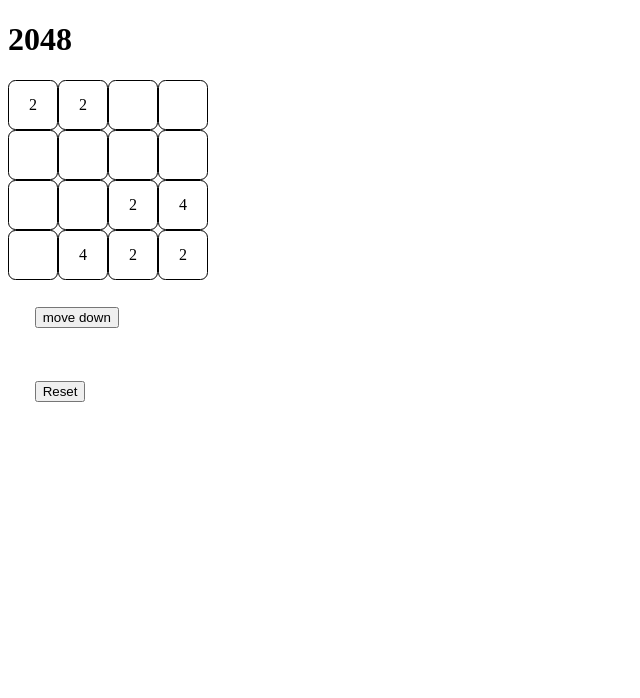
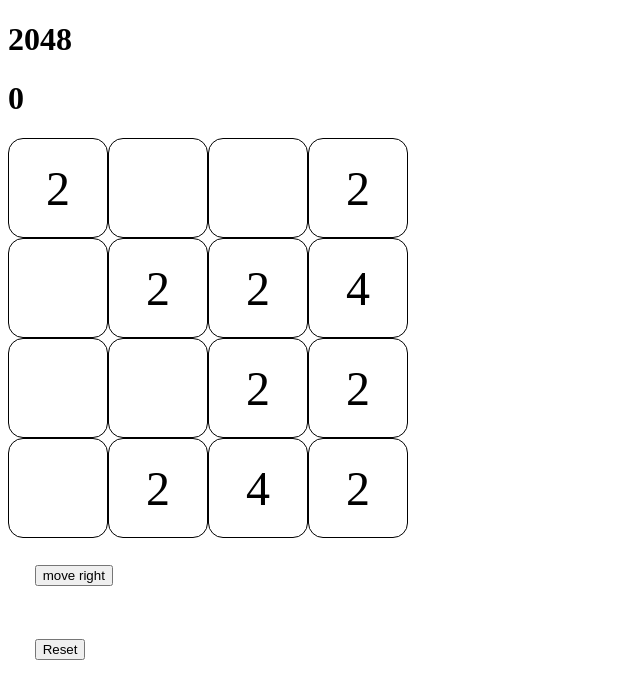
Before and after one commit to ignaciocarle/2048, an Angular app: page / in a window 1280 px wide. Shown: the top 698 px of the page, without its empty margins (0-640 px from the left). Built offline with nearby package versions, Linux system fonts and the light colour scheme.

Commit message:
move right casi listo, falta sumar

```diff
--- a/src/app/components/board/board.component.html
+++ b/src/app/components/board/board.component.html
@@ -1,8 +1,10 @@
+<h1>{{ score }}</h1>
+
 <div class="board">
-  <div class="tile" *ngFor="let value of board; let i = index">
+  <div class="tile" *ngFor="let value of board">
     <p *ngIf="value !== 0">{{ value }}</p>
   </div>
 </div>
-<button class="btn" (click)="this.moveDown()">move down</button>
+<button class="btn" (click)="this.moveRight()">move right</button>
 <br />
-<button class="btn" (click)="this.newgame()">Reset</button>
+<button class="btn" (click)="this.newgame(boardSize)">Reset</button>
--- a/src/app/components/board/board.component.scss
+++ b/src/app/components/board/board.component.scss
@@ -1,10 +1,14 @@
 .board {
-  display: grid;
-  grid-template-columns: 50px 50px 50px 50px;
-  grid-template-rows: 50px 50px 50px 50px;
+  display: flex;
+  flex-wrap: wrap;
+  width: 400px;
+  height: 400px;
 }
 
 .tile {
+  width: 100px;
+  height: 100px;
+
   display: flex;
   justify-content: center;
   align-items: center;
@@ -13,6 +17,10 @@
   border-radius: 15%;
 }
 
+.tile p {
+  font-size: 3em;
+}
+
 .btn {
   margin: 2em;
 }
--- a/src/app/components/board/board.component.ts
+++ b/src/app/components/board/board.component.ts
@@ -8,32 +8,51 @@
 })
 export class BoardComponent implements OnInit {
 
-  boardSize: number = 16;
-  board!: Number[];
+  boardSize: number = 4;
+  board: number[] = Array(this.boardSize * this.boardSize).fill(0);
   goal: number = 2048;
+  score: number = 0;
 
   constructor() { }
 
   ngOnInit(): void {
-    this.newgame()
+    this.newgame(this.boardSize)
   }
 
-  newgame() {
-    this.board = [
-      2, 2, 0, 0,
-      0, 0, 0, 0,
-      0, 0, 2, 4,
-      0, 4, 2, 2
+  newgame(size: number) {
+    this.board = [];
+
+    const testBoard = [
+      2, 0, 0, 2,
+      0, 2, 2, 4,
+      0, 0, 2, 2,
+      0, 2, 4, 2
     ]
+    testBoard.forEach(e => {
+      this.board.push(e)
+    });
+
   }
 
-  moveDown() {
-    const newBoard = this.board.map(
-      (e, i, board) => {
-        if (board[i + 4] !== e) return e;
-        return board[i - 4]
+  //mover tiene que crear arrays de cada fila y operar cada uno por separado, luego acomodarlos de vuelta como el array orifginal
+
+
+  moveRight() {//arma las filas de izquierda a derecha
+    let newBoard: number[] = []
+    const lines: number[][] = []
+
+
+    this.board.forEach((e, i, a) => {
+      if (i % 4 === 0) {//por cada linea tiene que armarla, filtrarla, sumarla, llenarla y ponerla de vuelta en el array
+        let line = [a[i], a[i + 1], a[i + 2], a[i + 3]];
+        console.log(line);
+        const filtered: number[] = line.filter(e => e);
+        const missing = this.boardSize - filtered.length
+        const zeros = Array(missing).fill(0)
+        const newLine = zeros.concat(filtered)
+        newBoard = newBoard.concat(newLine)
       }
-    )
+    });
     this.board = newBoard
   }
 
--- a/src/styles.scss
+++ b/src/styles.scss
@@ -1 +1,4 @@
 /* You can add global styles to this file, and also import other style files */
+* {
+  box-sizing: border-box;
+}
```
